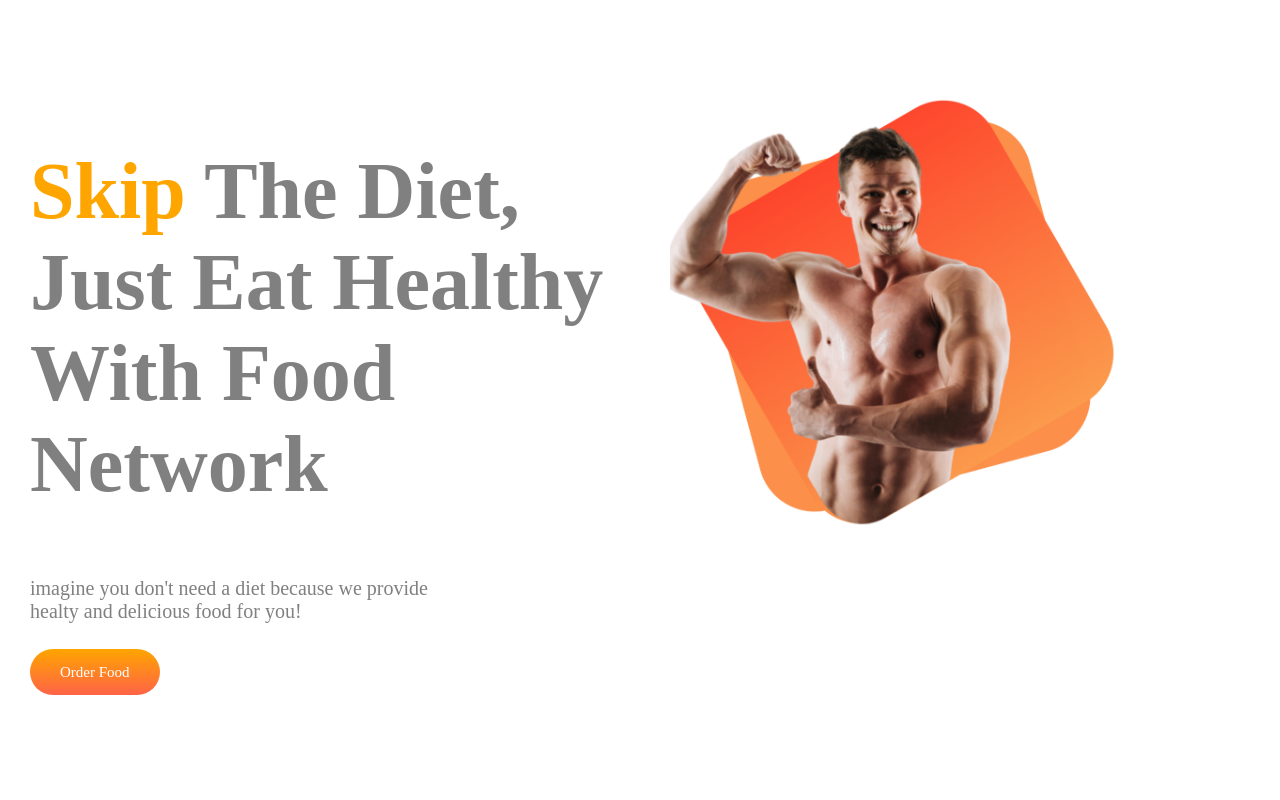
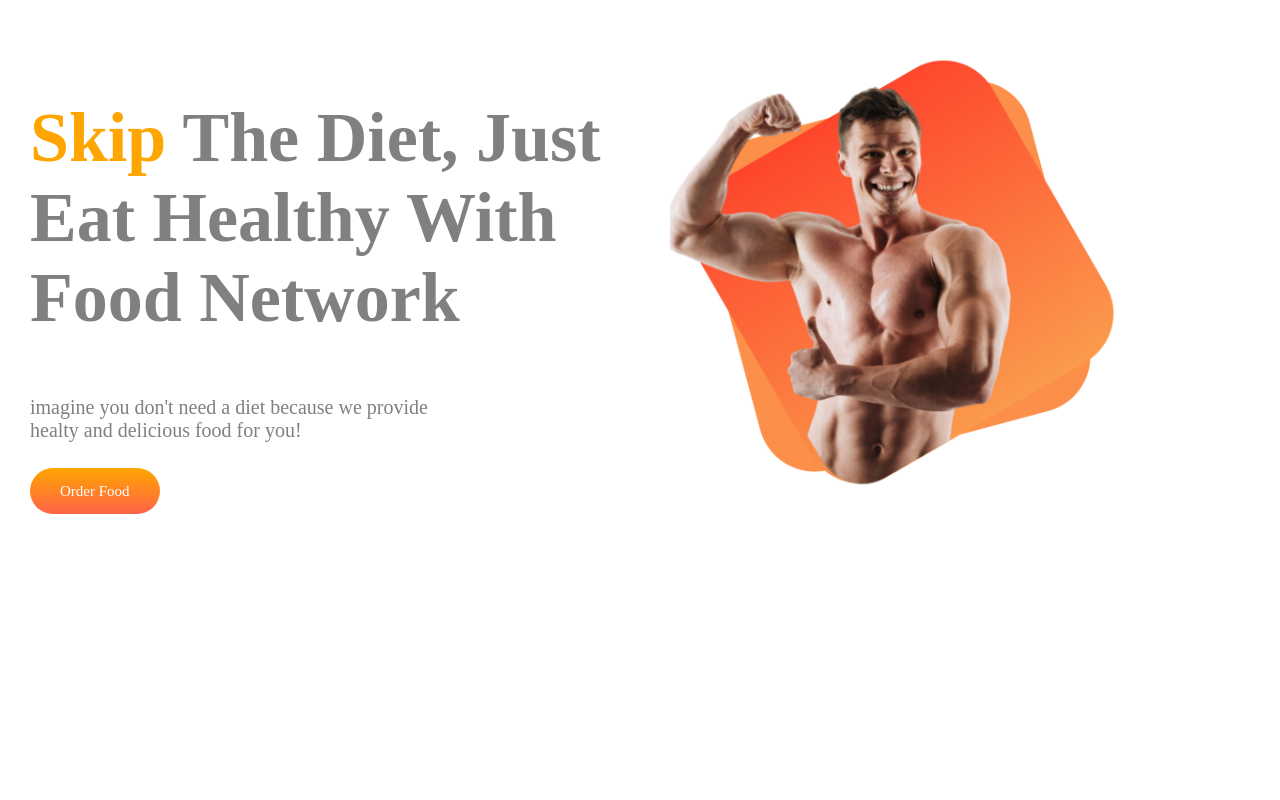
Before and after one commit to mdmasudrana271/eat-healthy, a plain HTML site: page index.html in a window 1280 px wide. Shown: the top 800 px of the page. Drawn offline with Linux system fonts and the light colour scheme; a web font is replaced by a local one.

Commit message:
something change

```diff
--- a/style.css
+++ b/style.css
@@ -5,7 +5,7 @@ body{
 }
 .top-section{
     display: flex;
-    margin-top: 50px;
+    margin-top: 10px;
     justify-content: space-evenly;
     height: 115vh;
 
@@ -13,7 +13,7 @@ body{
 
 }
 .top-section h1{
-    font-size: 80px;
+    font-size: 70px;
 
     color: gray;
 }
```
